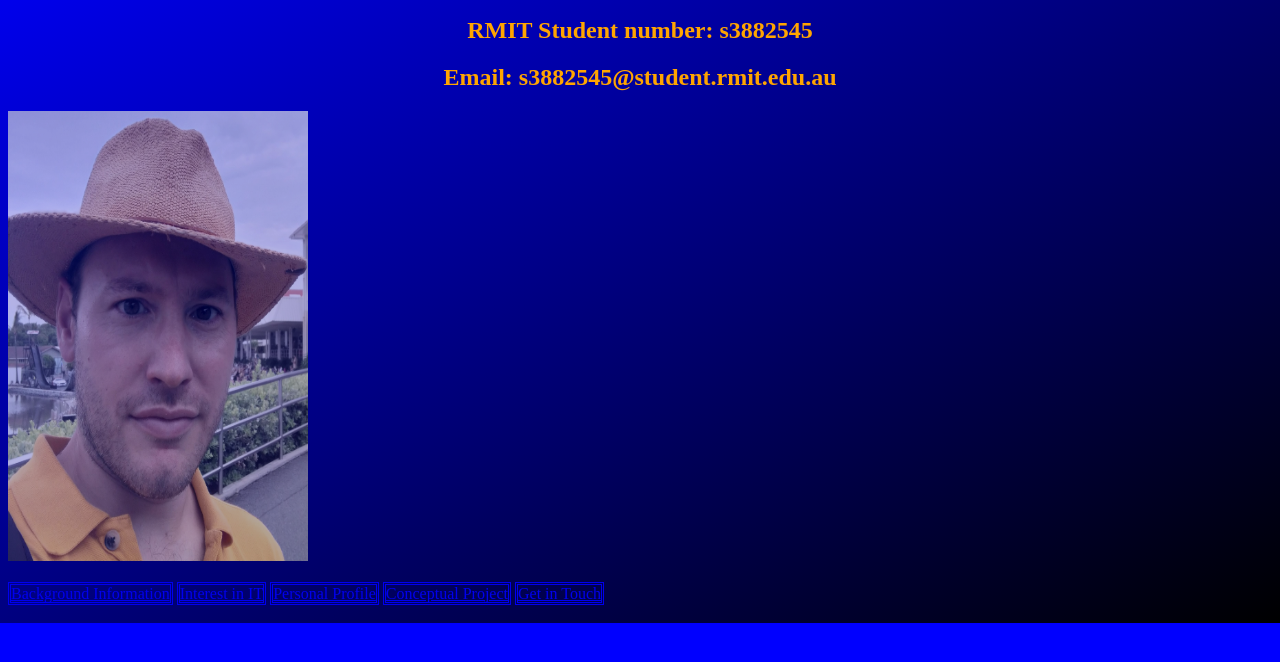
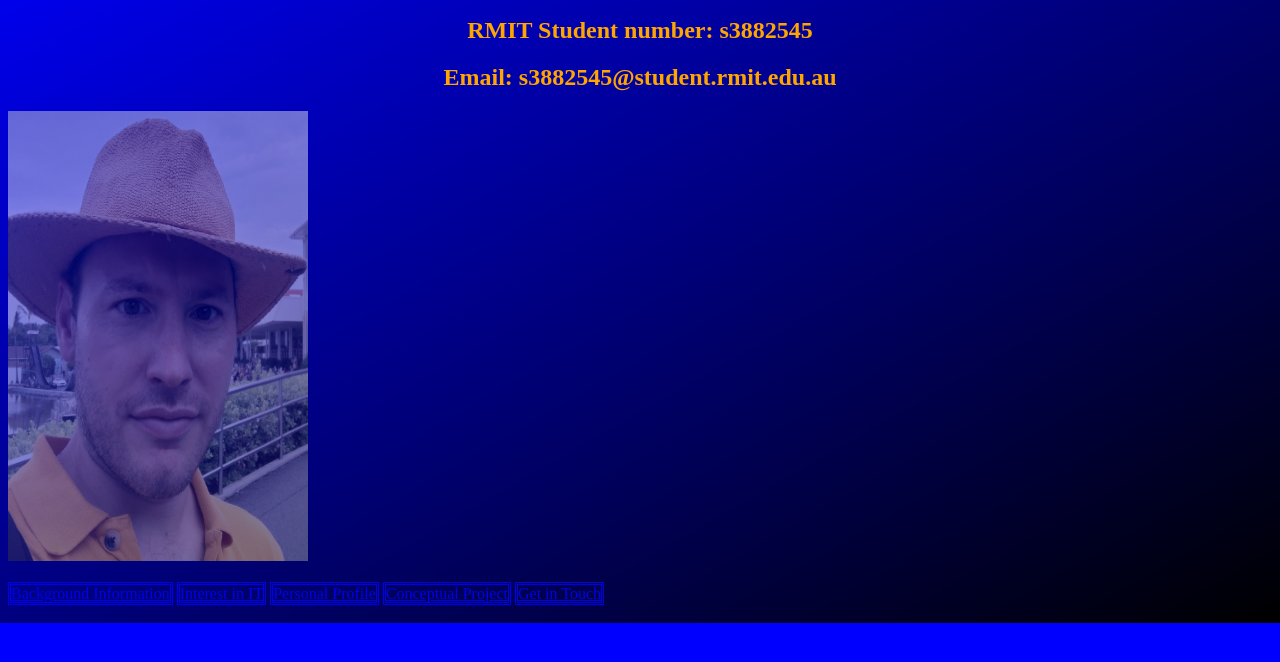
Before and after one commit to FransiscoScaramanga/FransiscoScaramanga.github.io, a plain HTML site: page index.html in a window 1280 px wide. Shown: the part 110-772 px from the top of the page. Drawn offline with Linux system fonts and the light colour scheme.

Commit message:
Update styles.css

```diff
--- a/styles.css
+++ b/styles.css
@@ -23,6 +23,6 @@ p {
   font-size: 20px;
 }
 img {
-  align: centre;
-  opacity: 0.7;
+
+  opacity: 0.5;
 }
```
